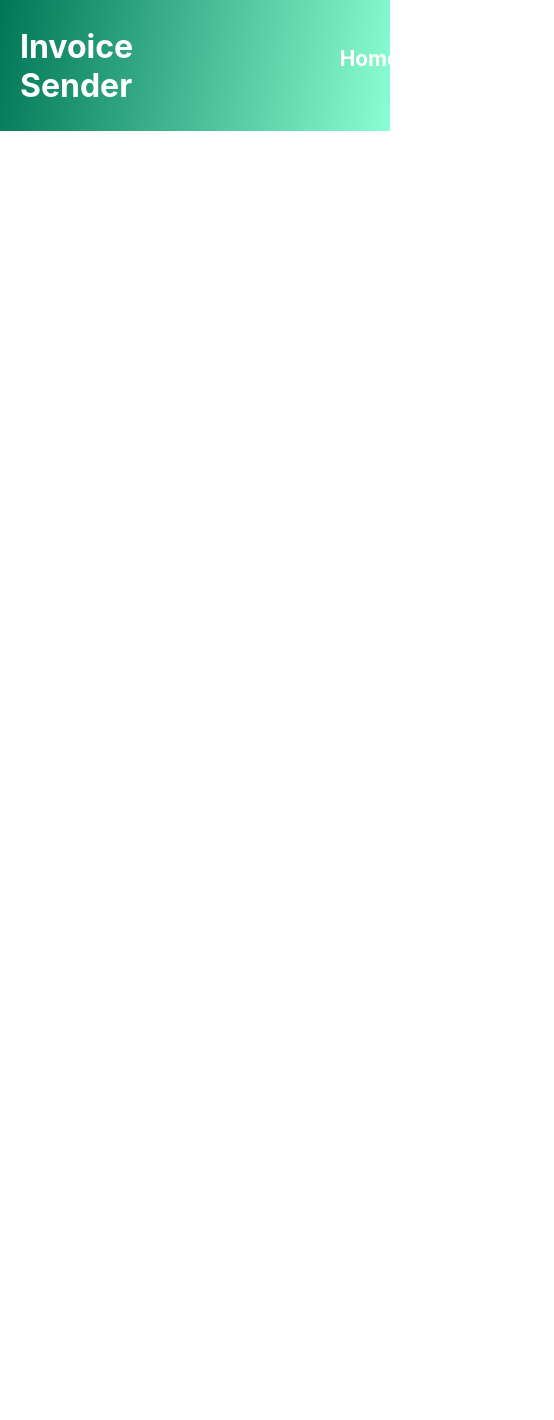
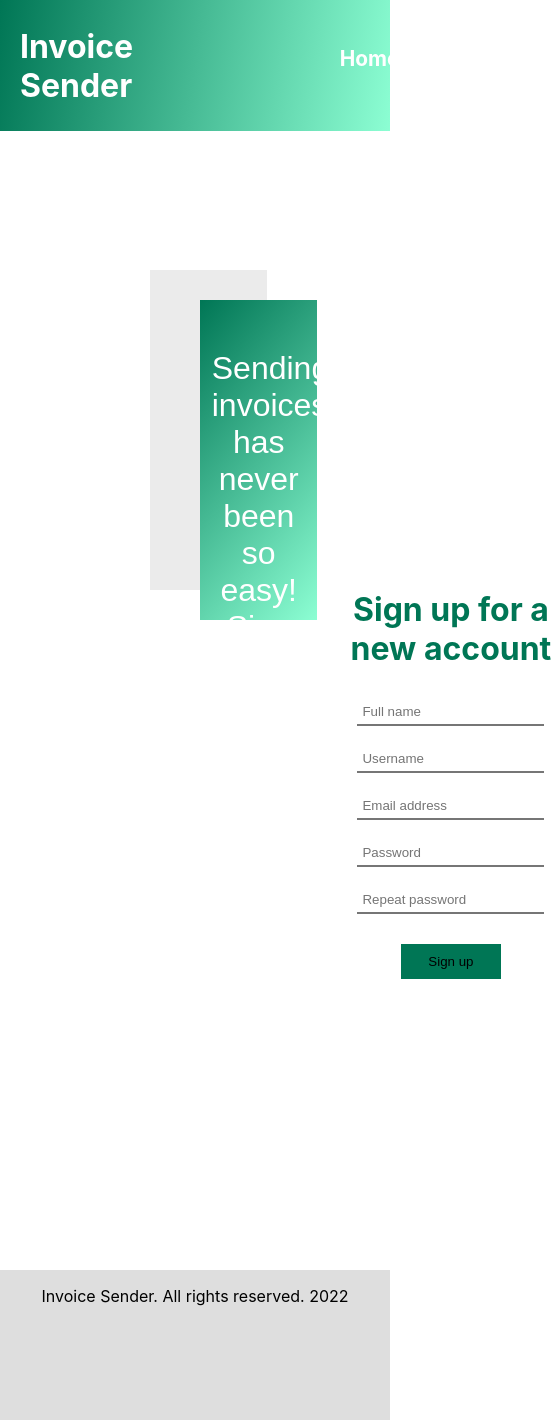
Before and after one commit to grantaspetraitis/Invoice-sender-app, a React (Create React App) app in the folder client/: page / in a window 390 px wide. Shown: the whole page, 554 px wide, since content can reach past the window. Before the commit the page ends 844 px from the top, so only its background shows below. Built offline with nearby package versions, Linux system fonts and the light colour scheme.

Commit message:
styles and footer

```diff
--- a/client/src/App.css
+++ b/client/src/App.css
@@ -37,8 +37,7 @@
   display: flex;
   flex-direction: column;
   align-items: center;
-  margin-top: 50px;
-
+  margin-bottom: 50px;
 }
 
 .form-element {
@@ -132,13 +131,16 @@
 
 .contact-card {
   border: 1px solid rgb(208, 208, 208);
-  padding: 20px;
+  padding: 10px;
+  display: flex;
+  flex-direction: column;
 }
 
 .container {
   display: flex;
-  margin-top: 150px;
-  flex-wrap:nowrap;
+  padding: 20px;
+  margin-top: 50px;
+  flex-flow: row wrap;
 }
 
 .checkbox {
@@ -146,3 +148,61 @@
   flex-direction: column;
   padding-bottom: 50px;
 }
+
+@media (max-width: 600px){
+
+  .navbar {
+    display: flex;
+    position: relative;
+  }
+
+  .navbar-container {
+    display: flex;
+    position: fixed;
+    background: linear-gradient(100deg, #007655, rgb(140, 254, 211));
+    width: 100%;
+    top: 0;
+    z-index: 99;
+  }
+}
+
+.hero-rect {
+  margin-top: 300px;
+  margin-left: 200px;
+  background: linear-gradient(130deg, #007655, rgb(140, 254, 211));
+  box-shadow: -50px -30px rgba(215, 215, 215, 0.492);
+  display: flex;
+  justify-content: center;
+  grid-column: 1 / 1;
+  grid-row: 1 / 6;
+}
+
+.home-container {
+  display: grid;
+  grid-template-columns: repeat(2, 1fr);
+  gap: 30px;
+  grid-template-rows: repeat(10, 100px);
+}
+
+.hero-paragraph {
+  color: white;
+  font-family: sans-serif;
+  width: 80%;
+  font-size: 2em;
+  text-align: center;
+  margin-top: 50px;
+}
+
+.form-container-home {
+  grid-column: 2 / 3;
+  grid-row: 4 / 8;
+}
+
+/* Footer */
+
+.footer {
+  height: 150px;
+  background-color: rgb(222, 222, 222);
+  display: flex;
+  justify-content: center;
+}
--- a/client/src/App.jsx
+++ b/client/src/App.jsx
@@ -9,6 +9,7 @@ import Login from './pages/Login';
 import Invoice from './pages/Invoice';
 import Verify from './pages/Verify';
 import Profile from './pages/Profile';
+import Footer from './components/Footer';
 
 function App() {
   return (
@@ -24,6 +25,7 @@ function App() {
           <Route path='/verify/:token' element={<Verify />} />
           <Route path='/profile' element={<Profile />} />
         </Routes>
+        <Footer />
       </Router>
     </AppContextProvider>
   );
--- /dev/null
+++ b/client/src/components/Footer.jsx
@@ -0,0 +1,9 @@
+const Footer = () => {
+    return (
+        <div className="footer">
+            <p>Invoice Sender. All rights reserved. 2022</p>
+        </div>
+    );
+}
+
+export default Footer;
--- a/client/src/pages/Home.jsx
+++ b/client/src/pages/Home.jsx
@@ -1,7 +1,20 @@
+import { useContext } from "react";
+import { AppContext } from "../Context";
+import Register from "./Register";
+
 const Home = () => {
+
+    const { login } = useContext(AppContext);
     return (
-        <div>
-
+        <div className="home-container">
+            <div className="hero-rect">
+                <p className="hero-paragraph">Sending invoices has never been so easy! Sign up for a new account and start getting paid.</p>
+            </div>
+            <div className="form-container-home">
+                {
+                    !login && <Register />
+                }
+            </div>
         </div>
     );
 }
--- a/client/src/pages/Invoice.jsx
+++ b/client/src/pages/Invoice.jsx
@@ -78,8 +78,6 @@ const Invoice = () => {
         if (contacts === null) fetchContacts();
     }, [])
 
-    console.log(checked)
-
     return (
         <>
             <h1 style={{ textAlign: "center", color: "#007655", marginTop: "200px" }}>Your invoice details</h1>
--- a/client/src/pages/Login.jsx
+++ b/client/src/pages/Login.jsx
@@ -44,7 +44,7 @@ const Login = () => {
 
         if(response.ok) {
             toast.success('Logged in successfully')
-            navigate('/')
+            navigate('/profile')
             setLogin({
                 username: json.username,
                 token: json.token,
--- a/client/src/pages/Profile.jsx
+++ b/client/src/pages/Profile.jsx
@@ -57,7 +57,7 @@ const Profile = () => {
 
         if (response.ok) {
             toast.success('Added contacts successfully!');
-            navigate('/profile');
+            navigate(0);
         } else {
             toast.error(json.error);
         }
@@ -69,12 +69,13 @@ const Profile = () => {
 
     return (
         <>
+        <h1 style={{ color: "#007655", marginTop: 150, padding: 10 }}>Contacts</h1>
             <div className="container">
                 {
                     contacts ? contacts.map((contact, i) => <ContactCard key={i} data={contact}></ContactCard>) : <div className="spinner"></div>
                 }
             </div>
-            <h1 style={{ textAlign: "center", color: "#007655", marginTop: "200px" }}>Add new contact(s)</h1>
+            <h1 style={{ textAlign: "center", color: "#007655", marginTop: "50px" }}>Add new contact(s)</h1>
             <form className="form" onSubmit={onSubmit}>
                 <div className="form-element">
                     <input required className="input" style={{ width: 500 }} type="text" value={email} placeholder="Email addresses (comma separated)" onChange={onChange} name="email" />
```
